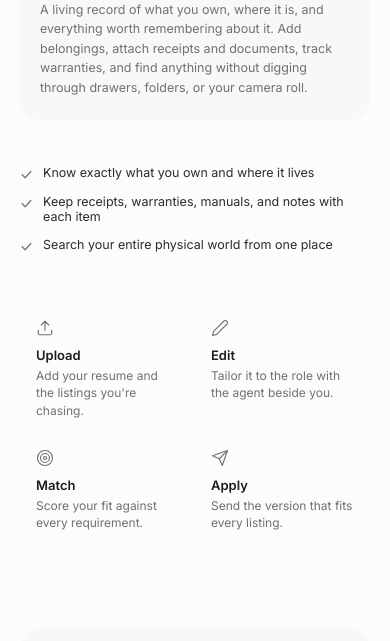
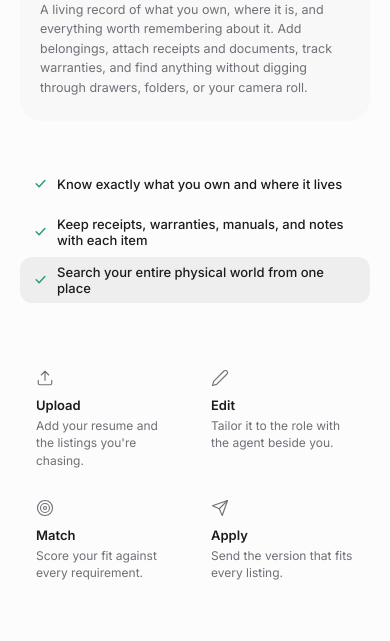
Before and after one commit to w-ade/aptdex, a plain HTML site: page index.html in a window 390 px wide. Shown: the part 203-844 px from the top of the page. Drawn offline with Linux system fonts and the light colour scheme.

Commit message:
Checklist as inline card rows with scroll-walking highlight
- Checks restyled as stacked inline cards (CardGroup inline pattern):
  46px rows, soft-fill highlight, 13px/500 titles
- One highlight advances row by row on scroll (viewport-relative
  triggers, both breakpoints); each row greens its check as it lights
- Replaces the mobile-only scrollY threshold version

Co-Authored-By: Claude Opus 4.8 (1M context) <noreply@anthropic.com>

```diff
--- a/index.html
+++ b/index.html
@@ -217,21 +217,45 @@
     max-width: 448px;
   }
 
+  /* checklist as an inline CardGroup: stacked inline card rows with one
+     scroll-driven highlight that advances row by row */
   .checks {
     list-style: none;
+    position: relative;
     display: flex;
     flex-direction: column;
-    gap: 8px;
-    padding-top: 36px;
+    gap: 2px;
+    margin-top: 36px;
   }
 
   .checks li {
+    position: relative;
+    z-index: 1;
     display: flex;
     align-items: center;
     gap: 10px;
-    font-size: 12.5px;
-    color: var(--ink-soft);
+    min-height: 46px;
+    padding: 0 14px;
+    border-radius: 12px;
+    font-size: 13px;
+    font-weight: 500;
+    color: var(--ink-hi);
   }
+
+  .checks-hl {
+    position: absolute;
+    left: 0;
+    right: 0;
+    border-radius: 12px;
+    background: var(--soft-fill);
+    opacity: 0;
+    pointer-events: none;
+    transition: top .24s cubic-bezier(0.22, 1, 0.36, 1),
+                height .24s cubic-bezier(0.22, 1, 0.36, 1),
+                opacity .2s ease;
+  }
+
+  .checks-hl.on { opacity: 1; }
 
   .checks svg {
     width: 13px;
@@ -615,9 +639,7 @@
       margin-top: 22px;
       line-height: 1.55;
     }
-    .checks { padding-top: 44px; gap: 13px; }
-    .checks li { align-items: flex-start; }
-    .checks svg { margin-top: 3px; }
+    .checks { margin-top: 40px; }
     .steps-cards { margin-top: 52px; }
     .cta { margin-top: 36px; align-self: center; }
     .demo { padding: 22px 18px; min-height: 0; }
@@ -808,6 +830,7 @@
       </div>
 
       <ul class="checks">
+        <span class="checks-hl" aria-hidden="true"></span>
         <li>
           <svg viewBox="0 0 24 24" fill="none" stroke="currentColor" stroke-width="2.6" stroke-linecap="round" stroke-linejoin="round" aria-hidden="true"><path d="M4 12.5 9.5 18 20 6.5"/></svg>
           Know exactly what you own and where it lives
@@ -934,25 +957,32 @@
   </footer>
 
   <script>
-    /* Mobile scroll: compact the sticky brand bar, and light the checklist
-       green one check at a time as the page scrolls */
+    /* Scroll: compact the sticky brand bar (mobile), and walk the checklist
+       highlight row by row — each row greens its check as it lights up */
     (function () {
       var nav = document.querySelector('.nav');
-      var checks = Array.prototype.slice.call(document.querySelectorAll('.checks li'));
+      var list = document.querySelector('.checks');
+      var checks = Array.prototype.slice.call(list.querySelectorAll('li'));
+      var hl = list.querySelector('.checks-hl');
       var mq = matchMedia('(max-width: 560px)');
       function onScroll() {
-        if (!mq.matches) {
-          nav.classList.remove('compact');
-          checks.forEach(function (li) { li.classList.remove('checked'); });
-          return;
+        nav.classList.toggle('compact', mq.matches && window.scrollY > 24);
+        var trigger = window.innerHeight * 0.6;
+        var active = -1;
+        checks.forEach(function (li, i) {
+          if (li.getBoundingClientRect().top < trigger) active = i;
+          li.classList.toggle('checked', li.getBoundingClientRect().top < trigger);
+        });
+        if (active >= 0) {
+          hl.style.top = checks[active].offsetTop + 'px';
+          hl.style.height = checks[active].offsetHeight + 'px';
+          hl.classList.add('on');
+        } else {
+          hl.classList.remove('on');
         }
-        var y = window.scrollY;
-        nav.classList.toggle('compact', y > 24);
-        checks.forEach(function (li, i) {
-          li.classList.toggle('checked', y > 24 + i * 64);
-        });
       }
       addEventListener('scroll', onScroll, { passive: true });
+      addEventListener('resize', onScroll);
       mq.addEventListener('change', onScroll);
       onScroll();
     })();
```
